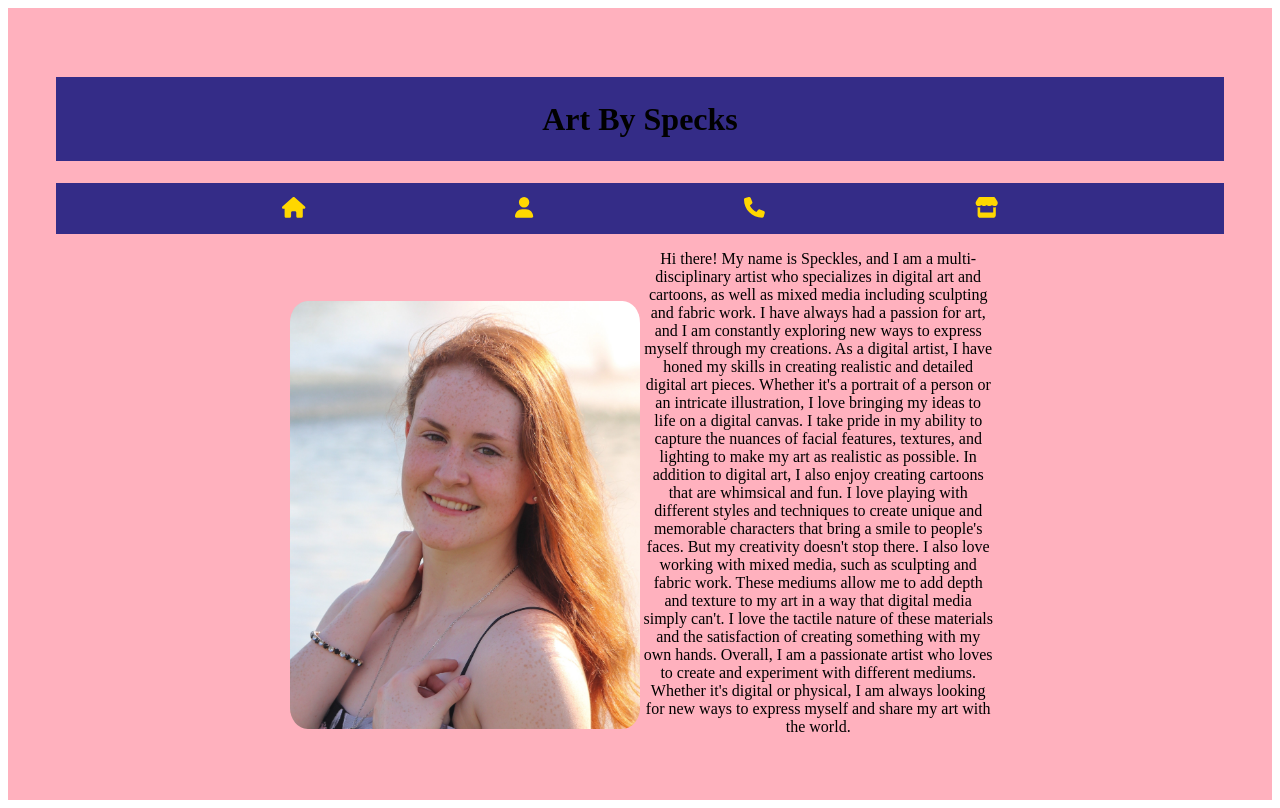
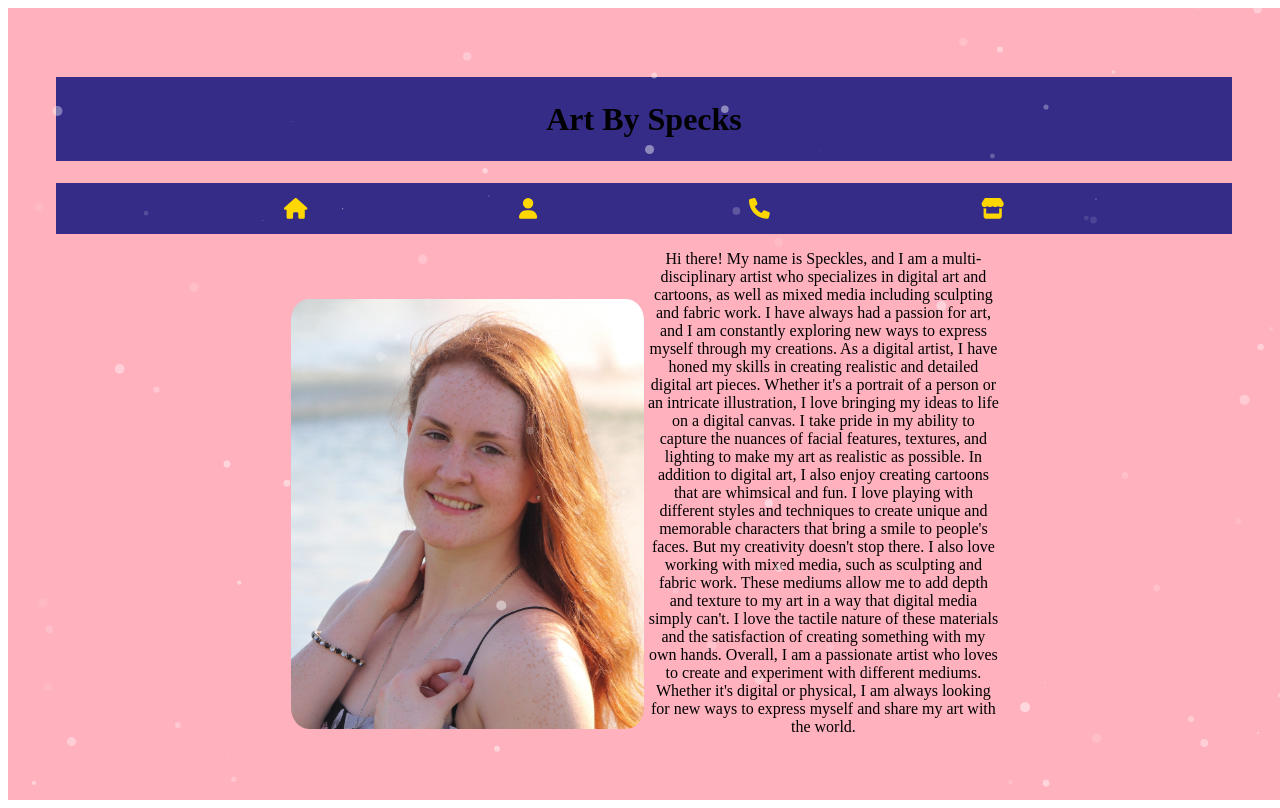
Before and after one commit to JadenLund/ArtBySpecks, a React (Vite) app: page /about in a window 1280 px wide. Built offline with nearby package versions, Linux system fonts and the light colour scheme.

Commit message:
Added in ParticleJS

```diff
--- a/package.json
+++ b/package.json
@@ -16,8 +16,10 @@
     "react-dom": "^18.2.0",
     "react-router-dom": "^6.9.0",
     "react-social-media-embed": "^2.3.4",
+    "react-tsparticles": "^2.9.3",
     "redux": "^4.2.1",
     "sass": "^1.59.2",
+    "tsparticles": "^2.9.3",
     "video-react": "^0.16.0"
   },
   "devDependencies": {
--- a/src/App.css
+++ b/src/App.css
@@ -1,5 +1,10 @@
 #root {
   padding: 3rem;
+  position: absolute;
   text-align: center;
   background-color: rgb(255, 177, 190);
 }
+
+.particle-div {
+  z-index: -1
+}
--- a/src/App.jsx
+++ b/src/App.jsx
@@ -6,12 +6,14 @@
 import About from './components/About';
 import Contact from './components/Contact';
 import Store from './components/Store';
+import ParticleJS from './components/ParticleJs';
 
 
 
 function App() {
   return (
     <div>
+      {/* <ParticleJS /> */}
       <>
         <Sidebar />
         <Routes>
@@ -19,8 +21,8 @@
           <Route path="/about" element={<About />} />
           <Route path="/contact" element={<Contact />} />
           <Route path="/store" element={<Store />} />
-        </Routes>
-      </></div>
+        </Routes></>
+    </div>
   );
 }
 
--- a/src/components/About/index.css
+++ b/src/components/About/index.css
@@ -8,3 +8,5 @@
     display: inline-block;
     width: 30%;
 }
+
+.about-container {}
--- a/src/components/About/index.jsx
+++ b/src/components/About/index.jsx
@@ -1,9 +1,13 @@
 import './index.css'
 import ProfilePhoto from '../../assets/ProfilePhoto.jpg'
+import ParticleJS from '../ParticleJs'
 
 export default function About() {
     return (
-        <div>
+        <>
+            <ParticleJS />
+            <div className='about-container'>
+
                 <img className='ProfilePhoto' src={ProfilePhoto} alt='ProfilePhoto' />
                 <p className="About-me-text">Hi there! My name is Speckles, and I am a multi-disciplinary artist who specializes in digital art and cartoons, as well as mixed media including sculpting and fabric work. I have always had a passion for art, and I am constantly exploring new ways to express myself through my creations.
 
@@ -14,6 +18,6 @@
                     But my creativity doesn't stop there. I also love working with mixed media, such as sculpting and fabric work. These mediums allow me to add depth and texture to my art in a way that digital media simply can't. I love the tactile nature of these materials and the satisfaction of creating something with my own hands.
 
                     Overall, I am a passionate artist who loves to create and experiment with different mediums. Whether it's digital or physical, I am always looking for new ways to express myself and share my art with the world.</p>
-        </div>
+            </div></>
     )
 }
--- a/src/components/Contact/index.jsx
+++ b/src/components/Contact/index.jsx
@@ -10,25 +10,35 @@
     return (
         <div>
             <div className='links'>
+                <div className='link-containers'>
                     <a target='_blank' className='instagram-link' rel='noreferrer' href='https://www.instagram.com/ArtBySpeckles/'>
                         <FontAwesomeIcon icon={faInstagram} color='#99738e' />
                     </a>
+                </div>
 
+                <div className='link-containers'>
                     <a target='_blank' className='twitter-link' rel='noreferrer' href='https://twitter.com/ArtbySpecks'>
                         <FontAwesomeIcon icon={faTwitter} color='#99738e' />
                     </a>
+                </div>
 
+                <div className='link-containers'>
                     <a target='_blank' className='deviantart-link' rel='noreferrer' href='https://www.deviantart.com/artbyspecks'>
                         <FontAwesomeIcon icon={faDeviantart} color='#99738e' />
                     </a>
+                </div>
 
+                <div className='link-containers'>
                     <a target='_blank' className='youtube-link' rel='noreferrer' href='https://www.youtube.com/channel/UCv0NJ7z_5-Sm7Y1QpKzy2eg'>
                         <FontAwesomeIcon icon={faYoutube} color='#99738e' />
                     </a>
+                </div>
 
+                <div className='link-containers'>
                     <a target='_blank' className='artstation-link' rel='noreferrer' href='https://www.artstation.com/artbyspecks'>
                         <FontAwesomeIcon icon={faArtstation} color='#99738e' />
                     </a>
+                </div>
             </div>
 
             <div className='Youtube-video' ><YoutubeEmbed embedId="YYVZ6a4uBog" /></div>
--- a/src/components/Contact/index.scss
+++ b/src/components/Contact/index.scss
@@ -5,19 +5,24 @@
 a.youtube-link,
 a.artstation-link {
     font-size: 4em;
+    // text-align: center;
+
+
+}
+
+.link-containers {
+    display: inline-block;
+    width: 100px;
+    height: 70px;
+    background-color: #E69FAB;
     margin: 3%;
 
 
     &:hover {
-        background-color: #E69FAB;
-        border-radius: 5%;
+        background-color: #d7919c;
+        border-radius: 10%;
     }
-}
 
-.links.a {
-    width: 100px;
-    height: 100px;
-    background-color: black;
 }
 
 
--- /dev/null
+++ b/src/components/ParticleJs/index.jsx
@@ -0,0 +1,135 @@
+import { useCallback } from "react";
+import Particles from "react-tsparticles";
+import { loadFull } from "tsparticles";
+
+function ParticleJS() {
+
+    const particlesInit = useCallback(async engine => {
+        console.log(engine);
+        // you can initiate the tsParticles instance (engine) here, adding custom shapes or presets
+        // this loads the tsparticles package bundle, it's the easiest method for getting everything ready
+        // starting from v2 you can add only the features you need reducing the bundle size
+        await loadFull(engine);
+    }, []);
+
+    const particlesLoaded = useCallback(async container => {
+        await console.log(container);
+    }, []);
+
+
+    return (
+        <Particles
+            id="tsparticles"
+            init={particlesInit}
+            loaded={particlesLoaded}
+            options={{
+                background: {
+                    color: {
+                        value: "##6159B7",
+                    },
+                },
+                fpsLimit: 120,
+                interactivity: {
+                    events: {
+                        onClick: {
+                            enable: true,
+                            mode: "push",
+                        },
+                        onHover: {
+                            enable: true,
+                            mode: "repulse",
+                        },
+                        resize: true,
+                    },
+                    modes: {
+                        push: {
+                            quantity: 4,
+                        },
+                        repulse: {
+                            distance: 200,
+                            duration: 0.4,
+                        },
+                    },
+                },
+
+                "particles": {
+                    "number": {
+                        "value": 80,
+                        "density": {
+                            "enable": true,
+                            "value_area": 800
+                        }
+                    },
+                    "shape": {
+                        "type": "circle",
+
+                        "polygon": {
+                            "nb_sides": 5
+                        },
+
+                    },
+                    "opacity": {
+                        "value": 0.5,
+                        "random": true,
+
+                    },
+                    "size": {
+                        "value": 5,
+                        "random": true,
+                        "anim": {
+                            "enable": true,
+                            "speed": 5,
+                            "size_min": 0,
+                            "sync": false
+                        }
+                    },
+
+                    "move": {
+                        "enable": true,
+                        "speed": 1.0,
+                        "direction": "top",
+                        "out_mode": "out",
+                    }
+                },
+                "interactivity": {
+                    "detect_on": "canvas",
+                    "events": {
+
+                        "onclick": {
+                            "enable": true,
+                            "mode": "push"
+                        },
+                        "resize": true
+                    },
+                    "modes": {
+                        "grab": {
+                            "distance": 400,
+                            "line_linked": {
+                                "opacity": 1
+                            }
+                        },
+                        "bubble": {
+                            "distance": 400,
+                            "size": 40,
+                            "duration": 2,
+                            "opacity": 8,
+                            "speed": 3
+                        },
+                        "repulse": {
+                            "distance": 200,
+                            "duration": 0.4
+                        },
+                        "push": {
+                            "particles_nb": 4
+                        },
+                        "remove": {
+                            "particles_nb": 2
+                        }
+                    }
+                },
+                "retina_detect": true
+            }}
+        />
+    );
+}
+export default ParticleJS;
--- a/src/components/Sidebar/index.jsx
+++ b/src/components/Sidebar/index.jsx
@@ -2,11 +2,11 @@
 import './index.scss'
 import { FontAwesomeIcon } from '@fortawesome/react-fontawesome'
 import { faUser, faHome, faStore, faPhone } from '@fortawesome/free-solid-svg-icons'
+import ParticleJS from '../ParticleJs'
 
 export const Sidebar = () => {
     return (
-
-
+        <>
             <div className='nav-bar'>
                 <h1 className='Sidebar-title'>Art By Specks</h1>
                 <nav>
@@ -25,5 +25,6 @@
 
                 </nav>
             </div>
+        </>
     )
 }
```
Also changed, not shown: 1 other file (tests, documents, lock files or other folders). Lines whose indentation alone changed are shown as unchanged.
